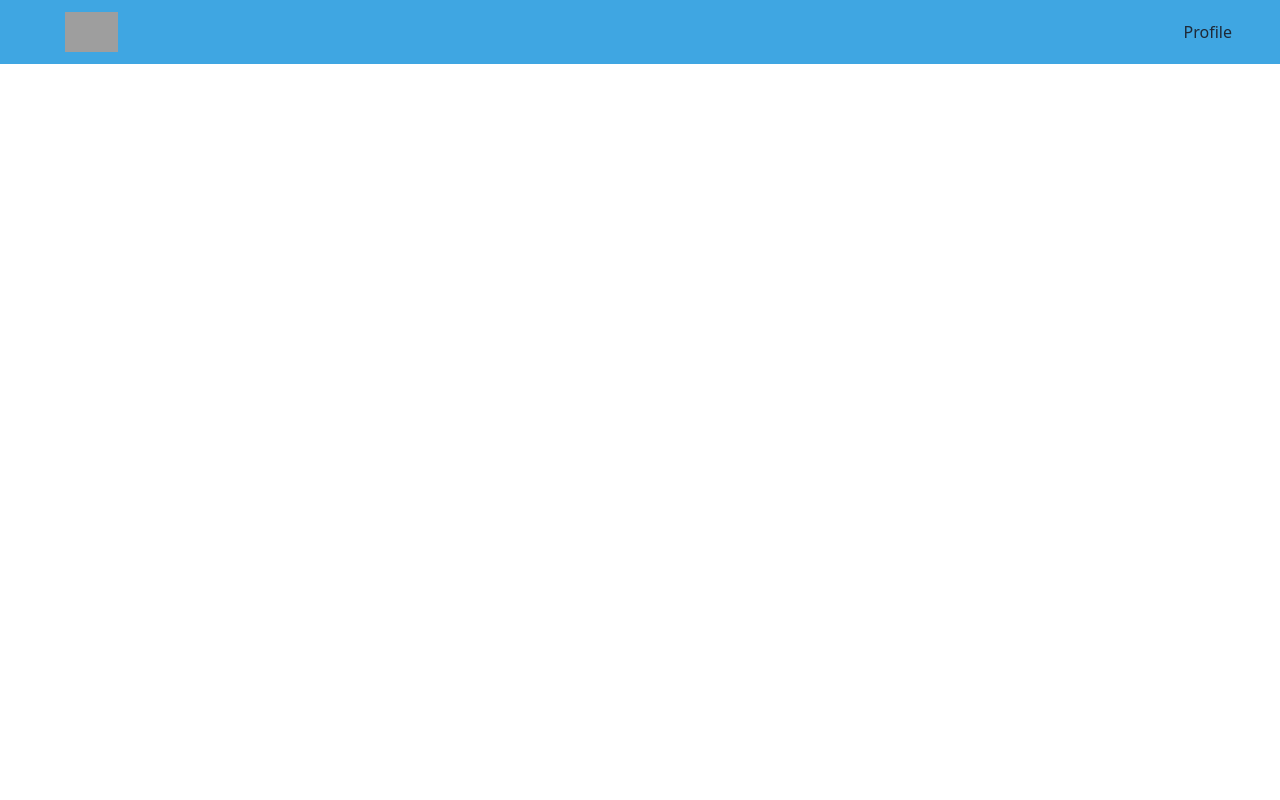
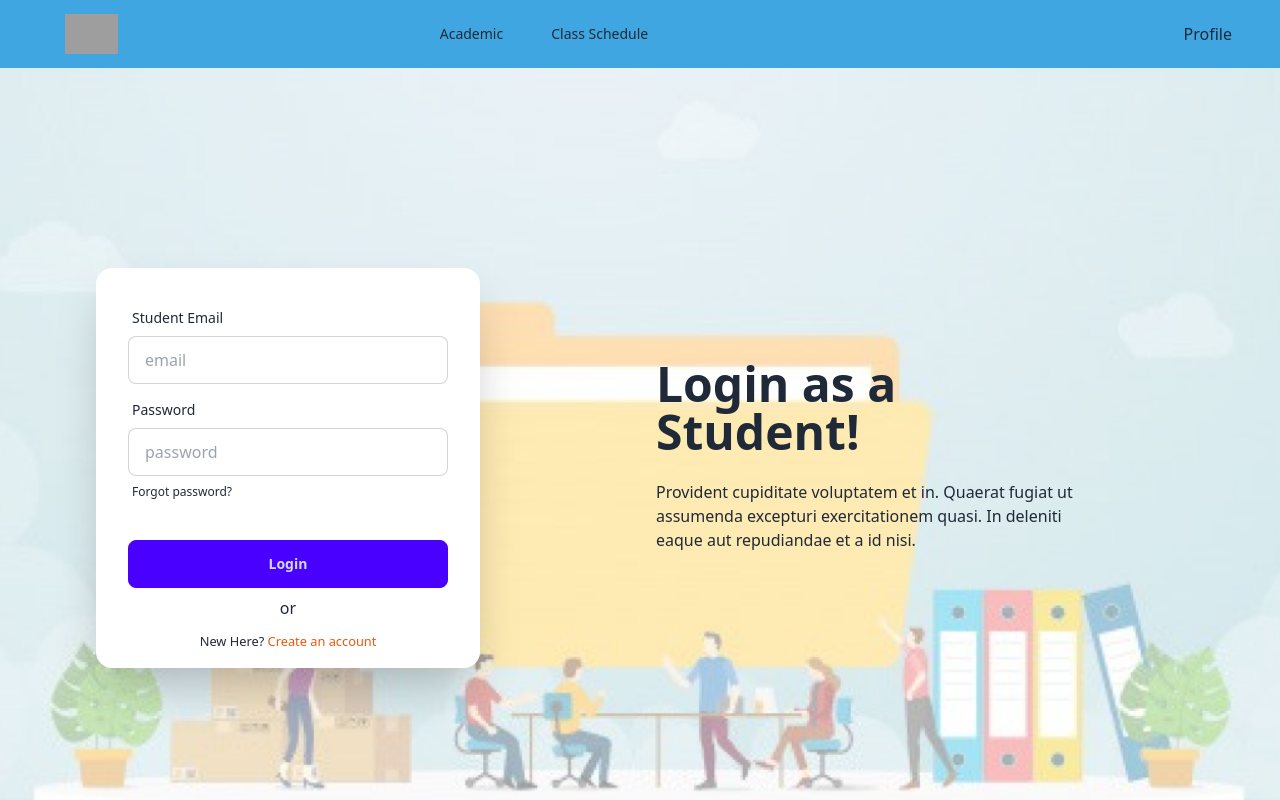
Before and after one commit to ahmisrafil/student-management-system, a React (Vite) app in the folder student-management-system-client/: page /student-login in a window 1280 px wide. Shown: the top 800 px of the page. Built offline with nearby package versions, Linux system fonts and the light colour scheme; grey boxes are pictures that could not be loaded.

Commit message:
student login page created

```diff
--- a/student-management-system-client/src/Layout/NavBar.jsx
+++ b/student-management-system-client/src/Layout/NavBar.jsx
@@ -3,8 +3,8 @@ import { Link } from "react-router-dom";
 const NavBar = () => {
     const navlinks = <>
         <ul className="flex space-x-4">
-            <li><Link></Link></li>
-            <li><Link></Link></li>
+            <li><Link>Academic</Link></li>
+            <li><Link>Class Schedule</Link></li>
             <li><Link></Link></li>
             <li><Link></Link></li>
             <li><Link></Link></li>
--- a/student-management-system-client/src/Pages/Login/StudentLogin.jsx
+++ b/student-management-system-client/src/Pages/Login/StudentLogin.jsx
@@ -1,9 +1,54 @@
-
+import { Link } from "react-router-dom";
+import bg from "../../assets/bg_img.png"
 
 const StudentLogin = () => {
     return (
-        <div>
+        <div className="hero min-h-screen bg-[10%]"
+        style={{ backgroundImage: `url(${bg})` }}
+        >
+            <div className="hero-content flex-col lg:flex-row-reverse">
+                <div className="text-center lg:text-left lg:mx-40">
+                    <h1 className="text-5xl font-bold">Login as a Student!</h1>
+                    <p className="py-6">Provident cupiditate voluptatem et in. Quaerat fugiat ut assumenda excepturi exercitationem quasi. In deleniti eaque aut repudiandae et a id nisi.</p>
+                </div>
+                <div className="card shrink-0 w-full max-w-sm shadow-2xl bg-base-100 lg:ml-20">
+                    <form className="card-body">
+                        <div className="form-control">
+                            <label className="label">
+                                <span className="label-text">Student Email</span>
+                            </label>
+                            <input type="email" placeholder="email" className="input input-bordered" required />
+                        </div>
+                        <div className="form-control">
+                            <label className="label">
+                                <span className="label-text">Password</span>
+                            </label>
+                            <input type="password" placeholder="password" className="input input-bordered" required />
+                            <label className="label">
+                                <a href="#" className="label-text-alt link link-hover">Forgot password?</a>
+                            </label>
+                        </div>
+                        <div className="form-control mt-6">
+                            <button className="btn btn-primary">Login</button>
+                        </div>
+                    </form>
 
+                    <p className="text-center mb-2 -mt-6">or</p>
+                    {/* <div className="mb-8 btn mx-8 rounded-3xl">
+
+                        <div className="flex flex-row gap-4 items-center justify-center">
+                            <svg xmlns="http://www.w3.org/2000/svg" x="0px" y="0px" width="24" height="24" viewBox="0 0 48 48">
+                                <path fill="#FFC107" d="M43.611,20.083H42V20H24v8h11.303c-1.649,4.657-6.08,8-11.303,8c-6.627,0-12-5.373-12-12c0-6.627,5.373-12,12-12c3.059,0,5.842,1.154,7.961,3.039l5.657-5.657C34.046,6.053,29.268,4,24,4C12.955,4,4,12.955,4,24c0,11.045,8.955,20,20,20c11.045,0,20-8.955,20-20C44,22.659,43.862,21.35,43.611,20.083z"></path><path fill="#FF3D00" d="M6.306,14.691l6.571,4.819C14.655,15.108,18.961,12,24,12c3.059,0,5.842,1.154,7.961,3.039l5.657-5.657C34.046,6.053,29.268,4,24,4C16.318,4,9.656,8.337,6.306,14.691z"></path><path fill="#4CAF50" d="M24,44c5.166,0,9.86-1.977,13.409-5.192l-6.19-5.238C29.211,35.091,26.715,36,24,36c-5.202,0-9.619-3.317-11.283-7.946l-6.522,5.025C9.505,39.556,16.227,44,24,44z"></path><path fill="#1976D2" d="M43.611,20.083H42V20H24v8h11.303c-0.792,2.237-2.231,4.166-4.087,5.571c0.001-0.001,0.002-0.001,0.003-0.002l6.19,5.238C36.971,39.205,44,34,44,24C44,22.659,43.862,21.35,43.611,20.083z"></path>
+                            </svg>
+                            <p>Continue with google</p>
+                        </div>
+                    </div> */}
+
+
+                    <p className='text-center mb-4'><small>New Here? <Link to="/signup"><span className='text-orange-600'>Create an account</span></Link> </small></p>
+
+                </div>
+            </div>
         </div>
     );
 };
```
